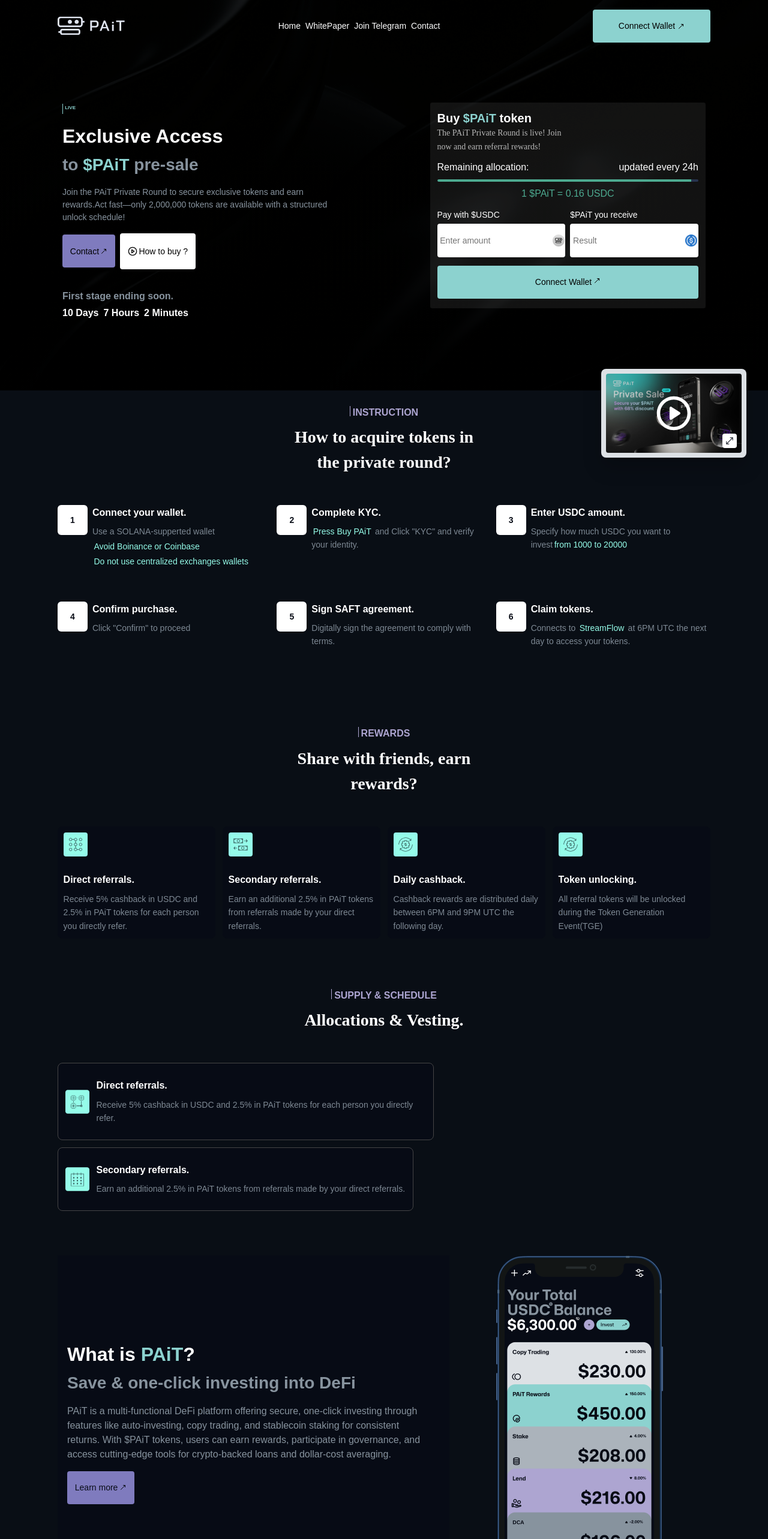
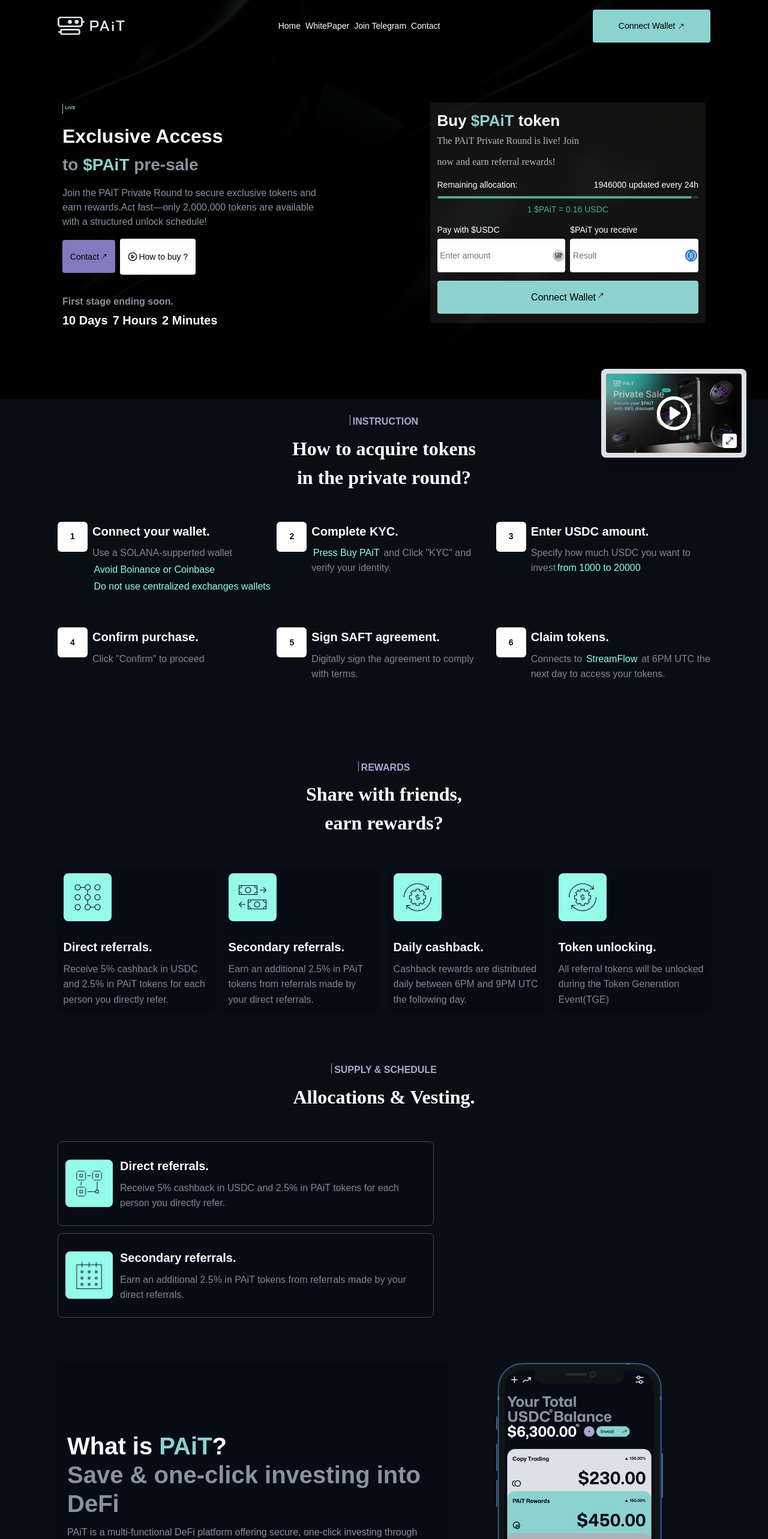
Before and after one commit to PAiT-trade/private-round, a Next.js app: page / in a window 1280 px wide. Shown: the top 2566 px of the page at 60% size. Built offline with nearby package versions, Linux system fonts and the light colour scheme.

Commit message:
Fix the mobile designs

```diff
--- a/src/components/Allocations.tsx
+++ b/src/components/Allocations.tsx
@@ -59,17 +59,17 @@
   }
 `;
 const CardImg = styled.img`
-  width: 5rem;
-  height: 5rem;
+  width: 80px;
+  height: 80px;
 `;
 const CardTitle = styled.h3`
   padding-bottom: 8px;
-  font-size: 16px;
+  font-size: 20px;
 `;
 const CardContent = styled.div`
   width: 100%;
 `;
 const CardContentParagraph = styled.p`
   color: #7d8893;
-  font-size: 14px;
+  font-size: 16px;
 `;
--- a/src/components/Cards/Buy.tsx
+++ b/src/components/Cards/Buy.tsx
@@ -25,7 +25,7 @@
           </BuyCardHeaderAllocationLabel>
           <BuyCardHeaderAllocationValue>
             <BText>
-              {}
+              {$state.allocation.remaining + " "}
               updated every 24h
             </BText>
           </BuyCardHeaderAllocationValue>
@@ -72,11 +72,17 @@
 }
 
 export const BText = styled.div<BuyCardsTextProps>`
-  font-size: 16px;
+  color: ${({ color }) => (color ? color : "#fff")};
+  font-size: 14px;
   font-weight: 400;
   line-height: 1.5;
   margin: 0;
-  color: ${({ color }) => (color ? color : "#fff")};
+  display: flex;
+  flex-wrap: wrap;
+  /* mobile and tablet */
+  @media (max-width: ${sizes.tablet + "px"}) {
+    /* width: 80%; */
+  }
 `;
 
 const Card = styled.div`
@@ -97,22 +103,23 @@
   @media (max-width: ${sizes.tablet + "px"}) {
     max-width: 100%;
     width: 100%;
-    padding: 2rem 0;
+    padding: 2rem 0.2rem;
   }
 `;
 
 const Header = styled.h2`
   color: #fff;
-  font-size: 2.5rem;
+  font-size: 26px;
+  font-weight: bold;
   font-weight: 600;
-  line-height: 2.6rem;
+  line-height: 28px;
 `;
 const SubHeader = styled.h4`
   color: #ffffffb2;
-  font-size: 14px;
+  font-size: 16px;
   font-family: "Mona Sans";
   font-weight: 400;
-  line-height: 2rem;
+  line-height: 28px;
 `;
 const PrimaryColor = styled.span`
   color: #8cd2cf;
@@ -135,6 +142,12 @@
 const BuyCardHeaderAllocationLabel = styled.div``;
 const BuyCardHeaderAllocationValue = styled.span`
   font-size: 14px;
+
+  &:last-child {
+    display: flex;
+    align-items: flex-start;
+    align-self: flex-end;
+  }
 `;
 const FormWrapper = styled.div`
   display: flex;
@@ -203,7 +216,7 @@
   gap: 0.3rem;
 
   span {
-    font-size: 14px;
+    font-size: 16px;
   }
 `;
 const BuyNowAction = styled.span`
--- a/src/components/Cards/PreSale.tsx
+++ b/src/components/Cards/PreSale.tsx
@@ -4,7 +4,7 @@
 import styled from "styled-components";
 import { CirclePlayIcon, MoveUpRightIcon } from "lucide-react";
 import { sizes } from "@/utils/media";
-import HeadingWithBar, { LeftBar } from "../HeadingWIthLeftBar";
+import { LeftBar } from "../HeadingWIthLeftBar";
 
 const Wrapper = styled.div`
   max-width: 737px;
@@ -47,7 +47,7 @@
 `;
 
 const Title = styled.h1`
-  font-size: 24px;
+  font-size: 40px;
   margin: 0.5rem 0;
   font-size: "Mona Sans";
   display: flex;
@@ -135,7 +135,7 @@
     display: flex;
     gap: 1rem;
     span {
-      font-size: 16px;
+      font-size: 20px;
       font-weight: bold;
       color: #fff;
     }
--- a/src/components/FAQSection.tsx
+++ b/src/components/FAQSection.tsx
@@ -1,4 +1,5 @@
 "use client";
+import { sizes } from "@/utils/media";
 import { PlusIcon } from "lucide-react";
 import React, { useState } from "react";
 import styled from "styled-components";
@@ -9,6 +10,10 @@
   padding: 20px;
   margin-top: 80px;
   font-family: Arial, sans-serif;
+  @media (max-width: ${sizes.tablet + "px"}) {
+    width: 100%;
+    padding: 20px 0;
+  }
 `;
 
 const FAQTitle = styled.h1`
@@ -35,7 +40,11 @@
     border-bottom: 0.3px solid #87939e;
   }
   span {
-    font-size: 14px;
+    font-size: 16px;
+  }
+
+  @media (max-width: ${sizes.tablet + "px"}) {
+    padding: 20px 8px;
   }
 `;
 
--- a/src/components/Footer.tsx
+++ b/src/components/Footer.tsx
@@ -1,5 +1,6 @@
 "use client";
 import { Paragraph } from "@/styles/app-common-styled";
+import { sizes } from "@/utils/media";
 import { useState } from "react";
 import styled from "styled-components";
 const Wrap = styled.div`
@@ -8,12 +9,22 @@
   flex-direction: column;
   height: 470px;
   gap: 1.2rem;
+
+  @media (max-width: ${sizes.tablet + "px"}) {
+    height: 100%;
+  }
 `;
 
 export const FooterHeaderWrapper = styled.div`
   display: flex;
   justify-content: space-between;
   margin-top: 100px;
+
+  @media (max-width: ${sizes.tablet + "px"}) {
+    flex-direction: column;
+    width: 100%;
+    gap: 60px;
+  }
 `;
 
 export const AboutPait = styled.div`
@@ -21,22 +32,35 @@
   display: flex;
   flex-direction: column;
   gap: 1.8rem;
+
+  @media (max-width: ${sizes.tablet + "px"}) {
+    width: 100%;
+  }
 `;
 export const AboutLogo = styled.img`
   width: 101.69px;
   height: 28px;
 `;
+
+export const GroupContent = styled.div`
+  display: flex;
+  flex-wrap: wrap;
+  justify-content: space-between;
+  gap: 16px;
+  width: 100%;
+`;
+
 export const FooterItem = styled.div`
-  display: flex;
-  flex-direction: column;
-  align-self: flex-start;
-  align-items: flex-start;
-  gap: 1.8rem;
+  @media (max-width: ${sizes.tablet + "px"}) {
+    padding-bottom: 30px;
+  }
 `;
 
 export const Title = styled.h2`
   color: #87939e;
   font-size: 16px;
+  font-weight: bold;
+  font-family: "Monas Sans";
 `;
 
 export const Nav = styled.ul``;
@@ -54,6 +78,13 @@
   display: flex;
   justify-content: space-between;
   align-items: center;
+
+  @media (max-width: ${sizes.tablet + "px"}) {
+    flex-direction: column-reverse;
+    align-items: flex-start;
+    justify-content: flex-start;
+    gap: 2rem;
+  }
 `;
 
 export const Copyright = styled.h5`
@@ -67,6 +98,11 @@
   align-items: center;
   flex-grow: calc(33.33%, 1);
   gap: 1rem;
+
+  @media (max-width: ${sizes.tablet + "px"}) {
+    width: 100%;
+    justify-content: space-between;
+  }
 `;
 export const CopyrightLink = styled.a`
   font-size: 14px;
@@ -88,6 +124,8 @@
             PAiT team will never contact you directly with offers.
           </Paragraph>
         </AboutPait>
+
+        <GroupContent>
           <FooterItem>
             <Title>GENERAL</Title>
             <Nav>
@@ -100,7 +138,7 @@
             </Nav>
           </FooterItem>
           <FooterItem>
-          <Title>CONNECT</Title>
+            <Title>SOCIAL</Title>
             <Nav>
               <NavItem>
                 <NavLink href="#">Join Telegram</NavLink>
@@ -110,7 +148,7 @@
             </Nav>
           </FooterItem>
           <FooterItem>
-          <Title>GENERAL</Title>
+            <Title>CONNECT</Title>
             <Nav>
               <NavItem>
                 <NavLink href="#">LinkedIn</NavLink>
@@ -119,6 +157,7 @@
               </NavItem>
             </Nav>
           </FooterItem>
+        </GroupContent>
       </FooterHeaderWrapper>
       <CopyrightWrapper>
         <Copyright>&copy;{currentYear}. PAiT. All rights reserved.</Copyright>
--- a/src/components/HeadingWIthLeftBar.tsx
+++ b/src/components/HeadingWIthLeftBar.tsx
@@ -53,7 +53,7 @@
 
 const SubHeading = styled.h2`
   color: #fff;
-  font-size: 3.5rem;
+  font-size: 32px;
   font-weight: bold;
   font-family: "Mona Sans";
   margin: 0;
--- a/src/components/HowToBuy.tsx
+++ b/src/components/HowToBuy.tsx
@@ -123,7 +123,7 @@
 `;
 
 const ListContentItem = styled.p`
-  font-size: 14px;
+  font-size: 16px;
   color: #7d8893;
 
   span {
@@ -135,5 +135,5 @@
   font-weight: bold;
   color: #fff;
   margin-bottom: 0.6rem;
-  font-size: 16px;
+  font-size: 20px;
 `;
--- a/src/components/Rewards.tsx
+++ b/src/components/Rewards.tsx
@@ -73,18 +73,18 @@
   }
 `;
 const CardImg = styled.img`
-  width: 5rem;
-  height: 5rem;
+  width: 80px;
+  height: 80px;
 `;
 const CardTitle = styled.h3`
   padding-top: 2.8rem;
   padding-bottom: 8px;
-  font-size: 16px;
+  font-size: 20px;
 `;
 const CardContent = styled.div`
   width: 100%;
 `;
 const CardContentParagraph = styled.p`
   color: #7d8893;
-  font-size: 14px;
+  font-size: 16px;
 `;
--- a/src/components/ShowCase.tsx
+++ b/src/components/ShowCase.tsx
@@ -13,6 +13,7 @@
   @media (max-width: ${sizes.tablet + "px"}) {
     flex-direction: column-reverse;
     align-items: center;
+    gap: 40px;
   }
 `;
 
@@ -50,18 +51,12 @@
   }
 `;
 
-const LiveBadge = styled.div`
-  color: #8cd2cf;
-  font-size: 1rem;
-  font-weight: bold;
-  margin-bottom: 1rem;
-`;
-
 const Title = styled.h1`
   font-size: 2.5rem;
   margin: 0.5rem 0;
   font-size: "Mona Sans";
-  display: flex;
+  display: none;
+  gap: 0.1rem;
   flex-direction: column;
   align-items: flex-start;
 
@@ -69,13 +64,43 @@
     color: #8cd2cf;
   }
   b {
-    font-size: 3.5rem;
+    font-size: 40px;
     color: #87939e;
-
+    text-align: left;
+    line-height: 48px;
     &:first-child {
       color: white;
-      font-size: 4rem;
     }
+  }
+
+  @media (min-width: ${sizes.tablet + "px"}) {
+    display: flex;
+  }
+`;
+
+const MTitle = styled.h1`
+  font-size: 2.5rem;
+  margin: 0.5rem 0;
+  font-size: "Mona Sans";
+  display: none;
+  gap: 0.1rem;
+  flex-direction: column;
+  align-items: flex-start;
+
+  span {
+    color: #8cd2cf;
+  }
+  b {
+    font-size: 40px;
+    color: #87939e;
+    text-align: left;
+    line-height: 48px;
+    &:first-child {
+      color: white;
+    }
+  }
+  @media (max-width: ${sizes.tablet + "px"}) {
+    display: flex;
   }
 `;
 const Subtitle = styled.h4`
@@ -91,6 +116,10 @@
   justify-content: center;
   gap: 1rem;
   margin-bottom: 2rem;
+
+  @media (max-width: ${sizes.tablet + "px"}) {
+    width: 100%;
+  }
 `;
 const Button = styled.button<{ $bgcolor?: string }>`
   background-color: #8cd2cf;
@@ -104,6 +133,10 @@
   border-radius: 4px;
   font-size: 14px;
   height: 55px;
+
+  @media (max-width: ${sizes.tablet + "px"}) {
+    width: 100%;
+  }
 `;
 
 const ButtonSection = styled.span`
@@ -111,7 +144,7 @@
   gap: 0.3rem;
   justify-content: space-between;
   align-items: center;
-  font-size: 14px;
+  font-size: 16px;
   color: #070b15;
 `;
 
@@ -129,22 +162,11 @@
         </Title>
         <Subtitle>
           <Paragraph>
-            <span>
-              PAiT is a multi-functional DeFi platform offering secure,
-              one-click investing through
-            </span>
-            <span>
-              features like auto-investing, copy trading, and stablecoin staking
-              for consistent
-            </span>
-            <span>
-              returns. With $PAiT tokens, users can earn rewards, participate in
-              governance, and{" "}
-            </span>
-            <span>
-              access cutting-edge tools for crypto-backed loans and dollar-cost
-              averaging.{" "}
-            </span>
+            PAiT is a multi-functional DeFi platform offering secure, one-click
+            investing through features like auto-investing, copy trading, and
+            stablecoin staking for consistent returns. With $PAiT tokens, users
+            can earn rewards, participate in governance, and access cutting-edge
+            tools for crypto-backed loans and dollar-cost averaging.
           </Paragraph>
         </Subtitle>
         <ButtonContainer>
@@ -159,6 +181,12 @@
       <ShowCaseImgWrapper>
         <ShowCaseImg src="/pait-app.png" />
       </ShowCaseImgWrapper>
+      <MTitle>
+        <b>
+          What is <span>PAiT</span>?
+        </b>
+        <b>Save & one-click investing into DeFi</b>
+      </MTitle>
     </ContentWrap>
   );
 };
--- a/src/styles/app-common-styled.ts
+++ b/src/styles/app-common-styled.ts
@@ -32,7 +32,7 @@
 export const Link = styled.a``;
 
 export const Paragraph = styled.p`
-  font-size: 14px;
+  font-size: 16px;
   color: #87939e;
   margin: 0;
   padding: 0;
```
Lines whose indentation alone changed are shown as unchanged.
